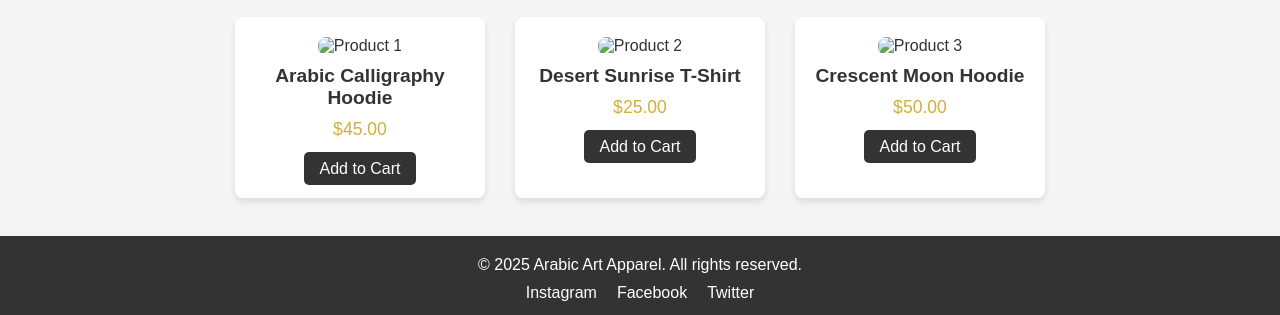
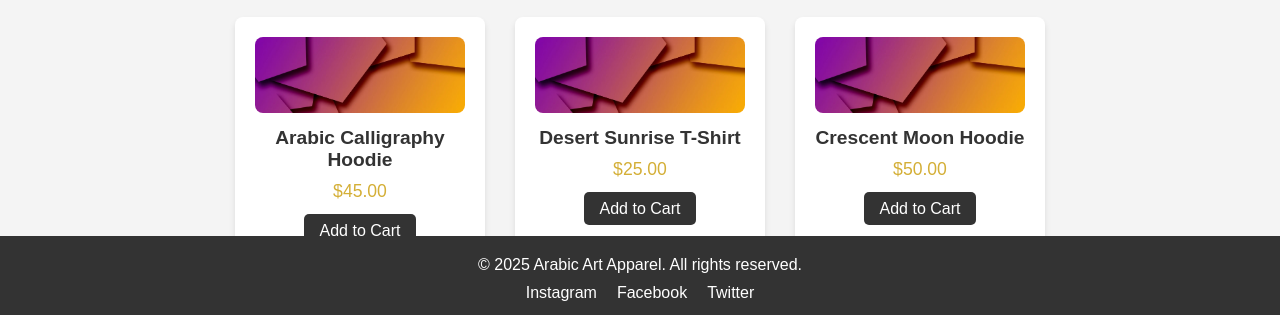
Before and after one commit to MARONAT/maronat.github.io, a plain HTML site: page index.html in a window 1280 px wide. Shown: the part 478-793 px from the top of the page. Drawn offline with Linux system fonts and the light colour scheme.

Commit message:
Update index.html

```diff
--- a/index.html
+++ b/index.html
@@ -43,19 +43,19 @@
         <h2>Discover Our Collection</h2>
         <div class="products">
             <div class="product">
-                <img src="images/product1.jpg" alt="Product 1">
+                <img src="web-1012467_1280.webp" alt="Product 1">
                 <h3>Arabic Calligraphy Hoodie</h3>
                 <p class="price">$45.00</p>
                 <a href="#" class="btn">Add to Cart</a>
             </div>
             <div class="product">
-                <img src="images/product2.jpg" alt="Product 2">
+                <img src="web-1012467_1280.webp" alt="Product 2">
                 <h3>Desert Sunrise T-Shirt</h3>
                 <p class="price">$25.00</p>
                 <a href="#" class="btn">Add to Cart</a>
             </div>
             <div class="product">
-                <img src="images/product3.jpg" alt="Product 3">
+                <img src="web-1012467_1280.webp" alt="Product 3">
                 <h3>Crescent Moon Hoodie</h3>
                 <p class="price">$50.00</p>
                 <a href="#" class="btn">Add to Cart</a>
```
